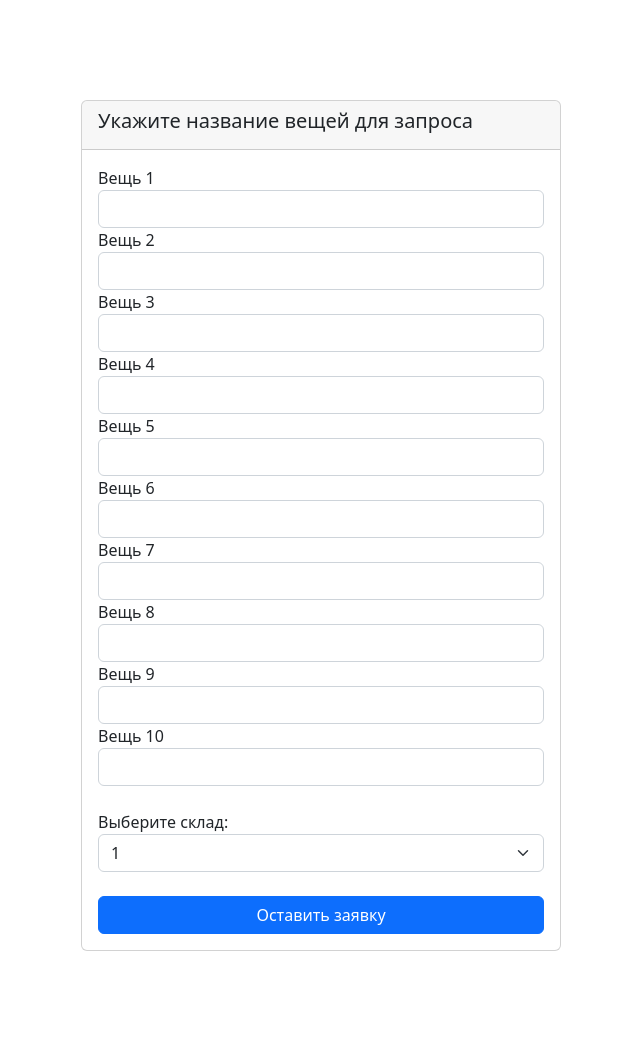
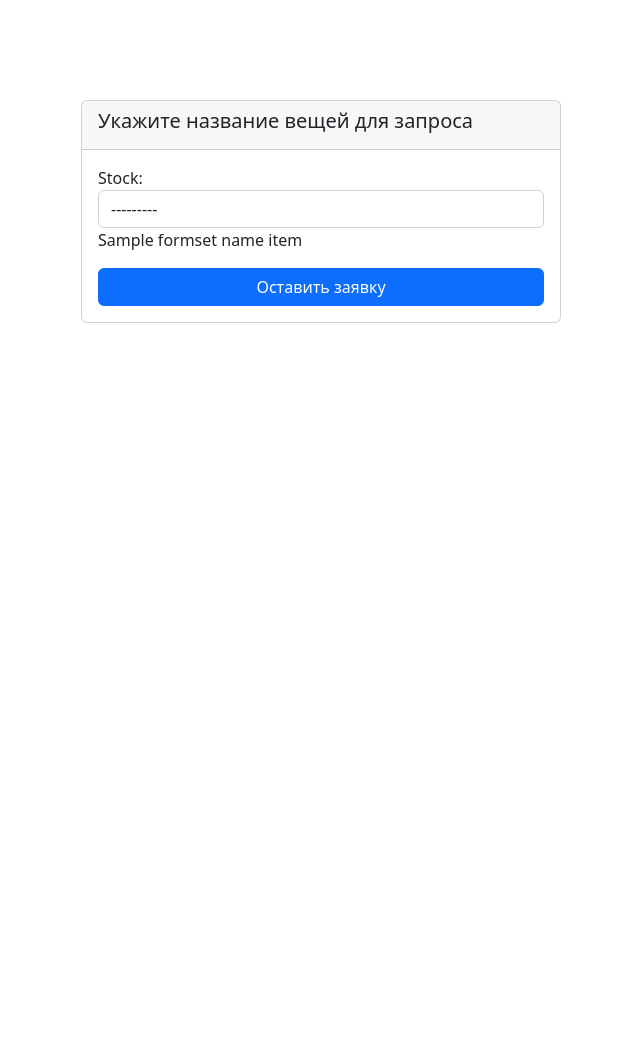
Before and after one commit to dimawkfdrnk/DJANGO_FIFO_LIFO_APP, a Django app: template fifo_lifo_project/fifo_lifo_app/templates/fifo_lifo_templates/request_item.html in a window 1280 px wide. Shown: the whole page, without its empty margins (399-1039 px from the left). After the commit the page ends 323 px from the top, so only its background shows below. Run offline with Django 4.2, Linux system fonts and the light colour scheme; tables that the repository leaves empty hold one stand-in row (values such as "Sample post"); the template is opened without the code that fills it: values that come from a table or form of the project are taken from there, most other values are stand-ins (such as "Sample title", 1, 10 or a date in 2020); parts of the project's set-up code (start-up, migrations or seed data) failed here and were passed over.

Commit message:
Unit 26. Formsets implemented

```diff
--- a/fifo_lifo_project/fifo_lifo_app/forms.py
+++ b/fifo_lifo_project/fifo_lifo_app/forms.py
@@ -1,6 +1,6 @@
 from django import forms
 
-from .models import DonationItem, Stocks
+from .models import DonationItem, Stocks, RequestItem
 
 
 class DonationFormStock(forms.ModelForm):
@@ -23,3 +23,23 @@ class DonationFormNameItem(forms.ModelForm):
         widgets = {
             "name_item": forms.TextInput(attrs={"class": "form-control"}),
         }
+
+
+class RequestItemFormStock(forms.ModelForm):
+    class Meta:
+        model = RequestItem
+        fields = ['stock']
+
+        widgets = {
+            "stock": forms.Select(attrs={"class": "form-control", "onChange": "form.submit();"})
+        }
+
+class RequestItemFormNameItem(forms.ModelForm):
+
+    class Meta:
+        model = RequestItem
+        fields = ['name_item']
+
+        widgets = {
+            "name_item": forms.TextInput(attrs={"class": "form-control"}),
+        }
--- a/fifo_lifo_project/fifo_lifo_app/templates/fifo_lifo_templates/request_item.html
+++ b/fifo_lifo_project/fifo_lifo_app/templates/fifo_lifo_templates/request_item.html
@@ -8,24 +8,19 @@ donation
         <h5>Укажите название вещей для запроса</h5>
     </div>
     <div class="card-body">
-        <form action="{% url 'request_item' %}" method="POST" id="form1">
-            <div class="d-grid gap-0">
+        <form action="{% url 'help_request' %}" method="POST">
+            {% csrf_token %}
+            <input type="hidden" name="amount_items" value="{{amount_items}}">
+            {{formset_stock}}
+        </form>
+        <form action="{% url 'request_item' %}" method="POST">
+            <div class="d-grid gap-3">
                 {% csrf_token %}
-                {% with ''|center:amount_items as range %}
-                {% for _ in range %}
-                    <label for="id_name_item">Вещь {{forloop.counter}} </label>
-                    <input type="text" name="name{{ forloop.counter0 }}" class="form-control" id="id_name_item">
-                {% endfor %}
-                {% endwith %}
-                <input type="hidden" name="amount_items" id="id_amount_items" value="{{amount_items}}"><br>
-                <label for="id_stock">Выберите склад:</label>
-                <select class="form-select" id="id_stock" name="id_stock">
-                    {% for stock in stocks %}
-                    <option>{{stock.id}}</option>
-                    {% endfor %}
-                </select>
+                {{formset_name_item}}
+                <input type="hidden" name="amount_items" value="{{amount_items}}">
+                <input type="hidden" name="stock" value="{{stock}}">
                 <br>
-                <button form="form1" class="btn btn-primary" type='submit'>Оставить заявку</button>
+                <button class="btn btn-primary" type='submit'>Оставить заявку</button>
             </div>
         </form>
     </div>
```
Also changed, not shown: fifo_lifo_project/fifo_lifo_app/views.py (+42 -22 lines).
